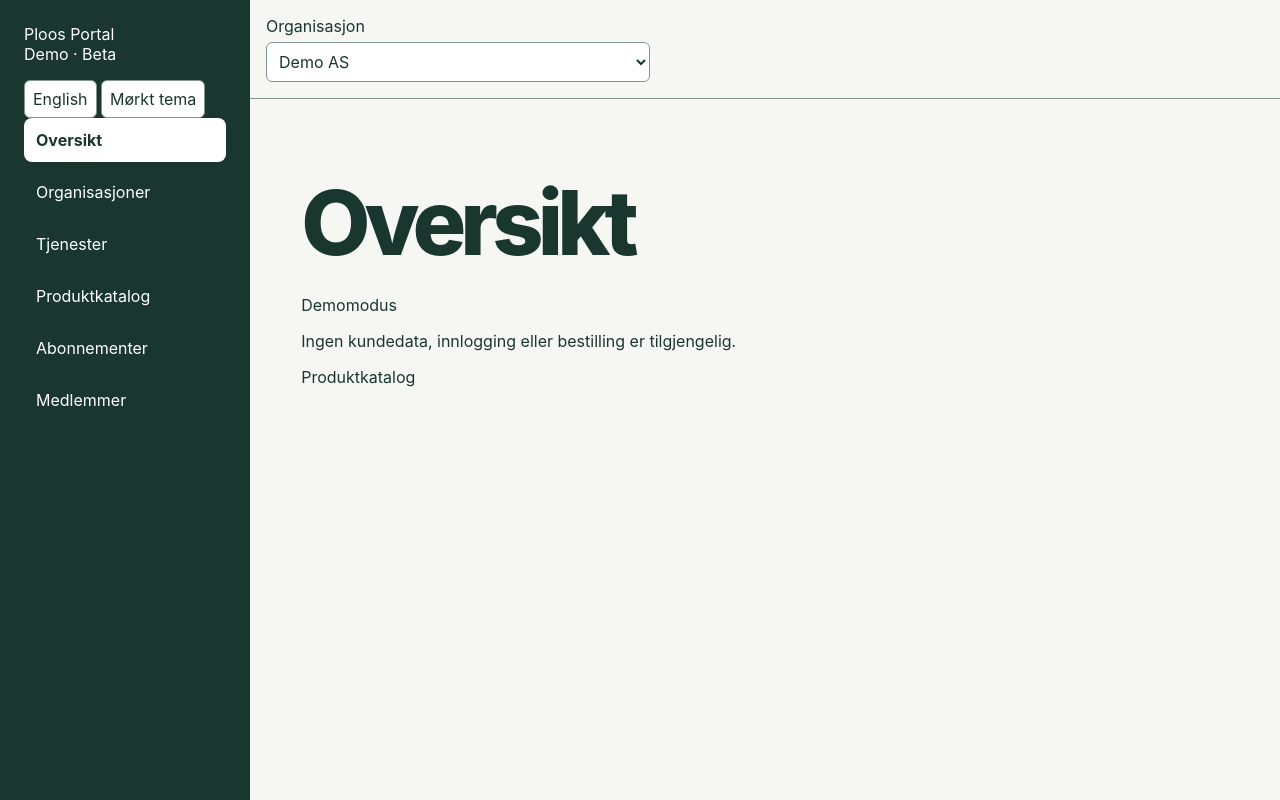
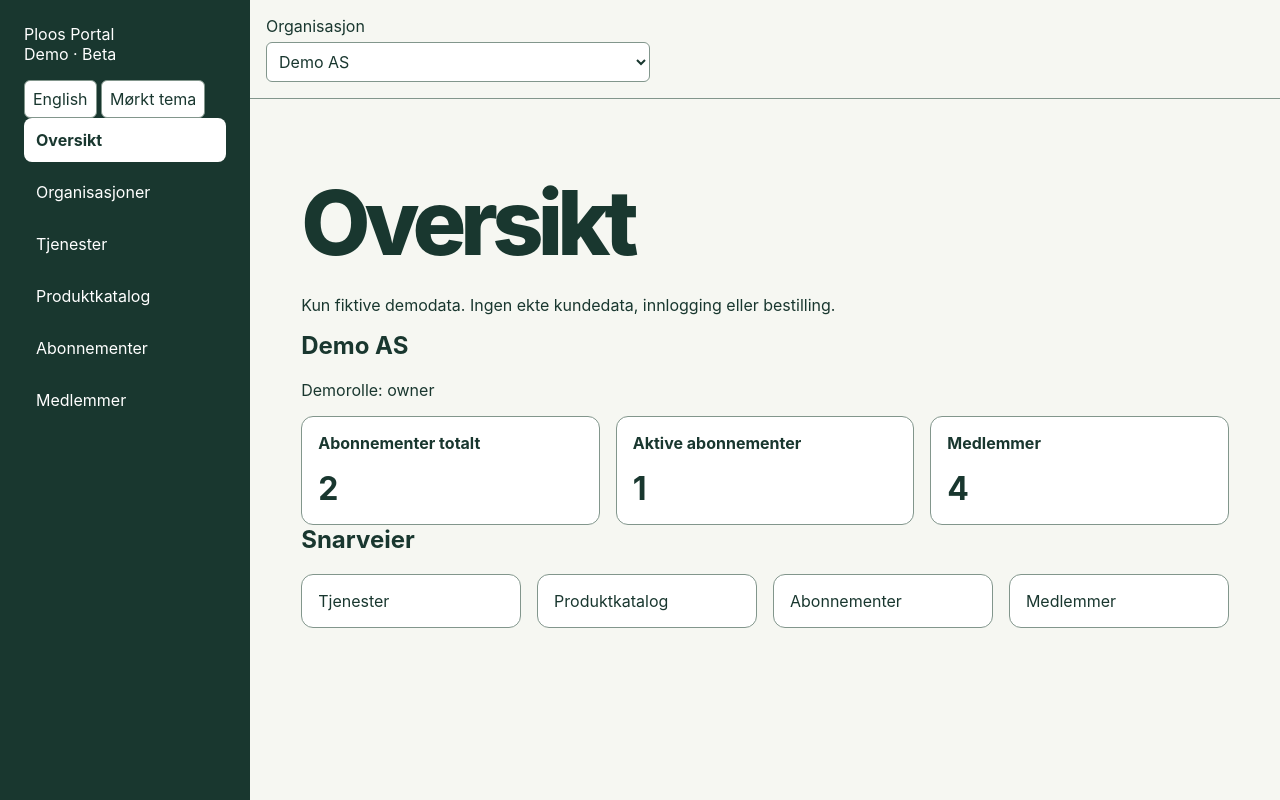
Before and after one commit to Ploos-AS/Ploos-Portal, a SvelteKit app: page /preview in a window 1280 px wide. Built offline with nearby package versions, Linux system fonts and the light colour scheme.

Commit message:
feat: organization-aware demo dashboard

```diff
--- a/src/routes/preview/+page.svelte
+++ b/src/routes/preview/+page.svelte
@@ -2,6 +2,21 @@
   import { getContext } from 'svelte';
   const getLanguage = getContext<() => 'nb' | 'en'>('preview-language');
   let language = $derived(getLanguage());
+  const organization = getContext<{ organizations: { id: string; display_name: string; kind: string; role: string }[]; selected: () => string }>('preview-organization');
+  let selected = $derived(organization.selected());
+  let current = $derived(organization.organizations.find(org => org.id === selected));
+  const summaries: Record<string, { subscriptions: number; active: number; members: number }> = {
+    business: { subscriptions: 2, active: 1, members: 4 },
+    association: { subscriptions: 2, active: 0, members: 2 },
+    empty: { subscriptions: 0, active: 0, members: 0 }
+  };
+  let summary = $derived(current ? summaries[current.id] : undefined);
+  const links = [
+    { path: '/preview/products', nb: 'Tjenester', en: 'Services' },
+    { path: '/preview/catalog', nb: 'Produktkatalog', en: 'Catalog' },
+    { path: '/preview/subscriptions', nb: 'Abonnementer', en: 'Subscriptions' },
+    { path: '/preview/members', nb: 'Medlemmer', en: 'Members' }
+  ];
 </script>
 <svelte:head>
   <title>Ploos Portal – Preview</title>
@@ -9,10 +24,30 @@
 </svelte:head>
 <main>
   <h1>{language === 'nb' ? 'Oversikt' : 'Overview'}</h1>
-  <p>{language === 'nb' ? 'Demomodus' : 'Demo mode'}</p>
-  <p>{language === 'nb' ? 'Ingen kundedata, innlogging eller bestilling er tilgjengelig.' : 'Customer data, sign-in and ordering are unavailable.'}</p>
-  <a href="/preview/catalog">{language === 'nb' ? 'Produktkatalog' : 'Catalog'}</a>
+  <p>{language === 'nb' ? 'Kun fiktive demodata. Ingen ekte kundedata, innlogging eller bestilling.' : 'Fictional demo data only. No real customer data, sign-in or ordering.'}</p>
+  {#if current && summary}
+    <h2>{current.display_name}</h2>
+    <p>{language === 'nb' ? 'Demorolle' : 'Demo role'}: {current.role}</p>
+    <div class="grid">
+      <article><h3>{language === 'nb' ? 'Abonnementer totalt' : 'Total subscriptions'}</h3><strong>{summary.subscriptions}</strong></article>
+      <article><h3>{language === 'nb' ? 'Aktive abonnementer' : 'Active subscriptions'}</h3><strong>{summary.active}</strong></article>
+      <article><h3>{language === 'nb' ? 'Medlemmer' : 'Members'}</h3><strong>{summary.members}</strong></article>
+    </div>
+  {:else}
+    <p role="status">{language === 'nb' ? 'Velg en organisasjon øverst.' : 'Select an organization above.'}</p>
+  {/if}
+  <h2>{language === 'nb' ? 'Snarveier' : 'Quick links'}</h2>
+  <div class="grid">
+    {#each links as link}
+      <a class="shortcut" href={link.path}>{link[language]}</a>
+    {/each}
+  </div>
 </main>
 <style>
-  main { padding: clamp(20px, 4vw, 60px); }
+  main { max-width: 70rem; margin: auto; padding: clamp(20px, 4vw, 60px); }
+  .grid { display: grid; grid-template-columns: repeat(auto-fit, minmax(min(100%, 13rem), 1fr)); gap: 1rem; }
+  article, .shortcut { border: 1px solid var(--border); background: var(--control); border-radius: .75rem; padding: 1rem; }
+  h3 { font-size: 1rem; margin-top: 0; }
+  strong { font-size: 2rem; }
+  .shortcut:focus-visible { outline: 3px solid #b88725; outline-offset: 3px; }
 </style>
```
